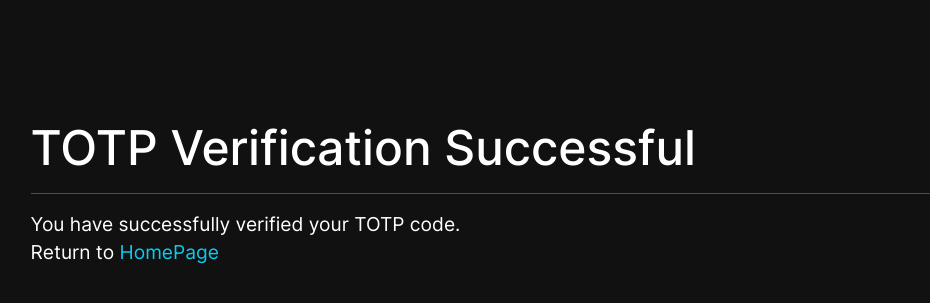
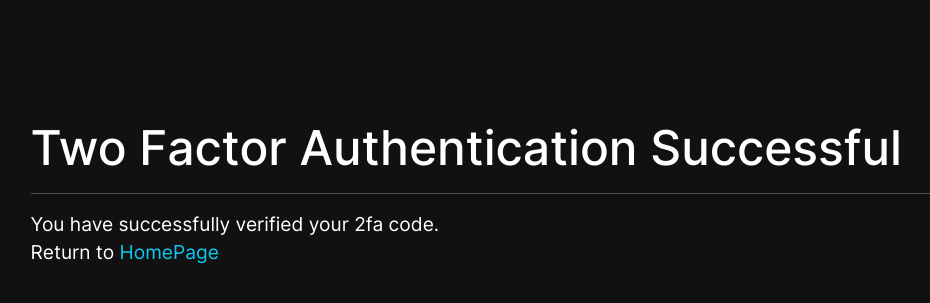
Before and after one commit to DefkieHaust/server_conf, a Django app: template pages/templates/pages/totp_success.html in a window 1280 px wide. Shown: the part 121-424 px from the top of the page, without its empty margins (65-995 px from the left). Run offline with Django 4.2, Linux system fonts and the light colour scheme; the template is opened without the code that fills it, so the values that code supplies are empty; parts of the project's set-up code (start-up, migrations or seed data) failed here and were passed over; some libraries are stand-ins or nearby versions.

Commit message:
release 2.6 rebound 4

```diff
--- a/pages/templates/pages/index.html
+++ b/pages/templates/pages/index.html
@@ -178,7 +178,7 @@ Homepage
             <hr>
 
             <div>
-              <a href="/totp/setup/" class="nowrap link-info link-underline-opacity-0 link-underline-opacity-100-hover d-block">> Configure Password Recovery with TOTP.</a>
+              <a href="/totp/setup/" class="nowrap link-info link-underline-opacity-0 link-underline-opacity-100-hover d-block">> Setup two factor authentication so you can change your forgotten password</a>
               <a href="/address/" class="nowrap link-info link-underline-opacity-0 link-underline-opacity-100-hover d-block">> Manage your addresses.</a>
               <a href="/edit_profile/" class="nowrap link-info link-underline-opacity-0 link-underline-opacity-100-hover d-block">> Edit your profile.</a>
               <a href="/change_password/" class="nowrap link-info link-underline-opacity-0 link-underline-opacity-100-hover d-block">> Change your password.</a>
--- a/pages/templates/pages/totp_setup.html
+++ b/pages/templates/pages/totp_setup.html
@@ -29,9 +29,9 @@ TOTP setup page
 
         <div class="col-12">
 
-          <h2>Setup TOTP Authentication</h2>
+          <h2>Setup Two Factor Authentication</h2>
 
-          <p>Scan the QR code below or manually enter the secret key into your TOTP app:
+          <p>Scan the QR code below or manually enter the secret key into your authenticator app:
             <br>e.g Google authenticator, Authy etc.</p>
 
           <img src="{{ provisioning_uri }}" alt="TOTP QR Code" class="qr-code">
--- a/pages/templates/pages/totp_success.html
+++ b/pages/templates/pages/totp_success.html
@@ -31,9 +31,9 @@ Password update page
         <div class="col-12">
 
 
-            <h1>TOTP Verification Successful</h1>
+            <h1>Two Factor Authentication Successful</h1>
             <hr>
-            <p>You have successfully verified your TOTP code.
+            <p>You have successfully verified your 2fa code.
               <br>Return to <a href="/" class="nowrap link-info link-underline-opacity-0 link-underline-opacity-100-hover">HomePage</a>
             </p>
 
--- a/pages/templates/pages/totp_verification_failed.html
+++ b/pages/templates/pages/totp_verification_failed.html
@@ -31,9 +31,9 @@ password update page
         <div class="col-12">
 
 
-            <h1>TOTP Verification Failed</h1>
+            <h1>Two Factor Authentication Failed</h1>
             <hr>
-            <p>The entered TOTP code is invalid or verification failed.
+            <p>The entered 2fa code is invalid or authentication failed.
               <br><a href="/totp/setup" class="nowrap link-info link-underline-opacity-0 link-underline-opacity-100-hover">Try again</a>
             </p>
 
```
